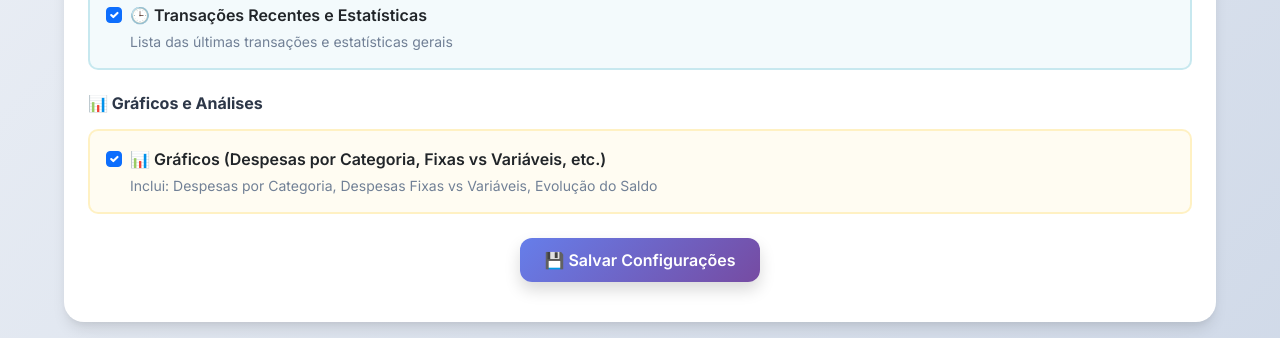
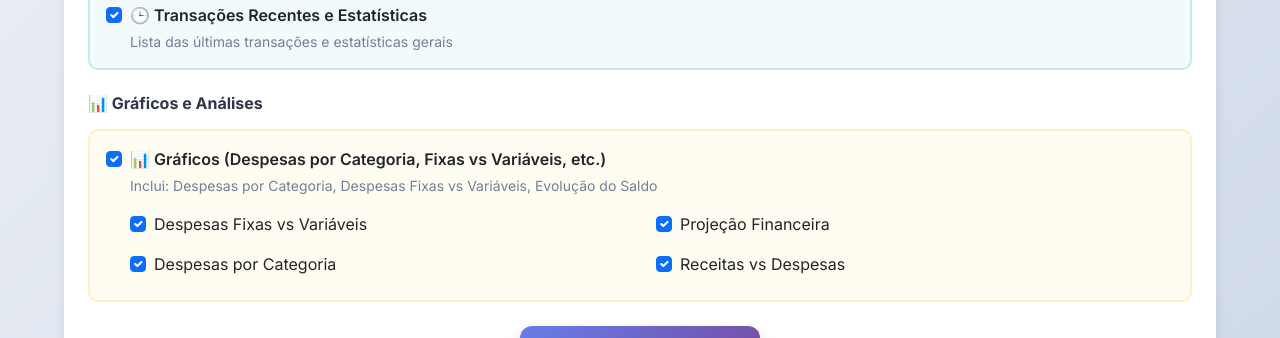
Before and after one commit to MatheusJosue/Planilha-Financeira, a Next.js app: page /configuracoes in a window 1280 px wide. Shown: the part 960-1298 px from the top of the page. Built offline with nearby package versions, Linux system fonts and the light colour scheme; no server answers.

Commit message:
feat: add ChartWrapper component and enhance dashboard chart settings

```diff
--- a/app/configuracoes/page.tsx
+++ b/app/configuracoes/page.tsx
@@ -81,6 +81,12 @@ export default function SettingsPage() {
     periodCards: true,
     charts: true,
     recentTransactions: true,
+    // Individual chart settings
+    expensesByCategory: true,
+    incomeVsExpense: true,
+    recurringVsVariable: true,
+    futureProjection: true,
+    financialStats: true,
   });
 
   // Carregar configurações do banco de dados
@@ -906,6 +912,84 @@ export default function SettingsPage() {
                           Inclui: Despesas por Categoria, Despesas Fixas vs
                           Variáveis, Evolução do Saldo
                         </small>
+
+                        {/* Sub-options for individual charts */}
+                        {dashboardCards.charts && (
+                          <div className="mt-3 ms-4">
+                            <Row className="g-2">
+                              <Col xs={12} md={6}>
+                                <Form.Check
+                                  type="checkbox"
+                                  id="dashboard-recurringVsVariable"
+                                  label="Despesas Fixas vs Variáveis"
+                                  checked={
+                                    dashboardCards.recurringVsVariable ?? true
+                                  }
+                                  onChange={(e) =>
+                                    setDashboardCards({
+                                      ...dashboardCards,
+                                      recurringVsVariable: e.target.checked,
+                                    })
+                                  }
+                                  className="mb-2"
+                                />
+                              </Col>
+
+                              <Col xs={12} md={6}>
+                                <Form.Check
+                                  type="checkbox"
+                                  id="dashboard-futureProjection"
+                                  label="Projeção Financeira"
+                                  checked={
+                                    dashboardCards.futureProjection ?? true
+                                  }
+                                  onChange={(e) =>
+                                    setDashboardCards({
+                                      ...dashboardCards,
+                                      futureProjection: e.target.checked,
+                                    })
+                                  }
+                                  className="mb-2"
+                                />
+                              </Col>
+
+                              <Col xs={12} md={6}>
+                                <Form.Check
+                                  type="checkbox"
+                                  id="dashboard-expensesByCategory"
+                                  label="Despesas por Categoria"
+                                  checked={
+                                    dashboardCards.expensesByCategory ?? true
+                                  }
+                                  onChange={(e) =>
+                                    setDashboardCards({
+                                      ...dashboardCards,
+                                      expensesByCategory: e.target.checked,
+                                    })
+                                  }
+                                  className="mb-2"
+                                />
+                              </Col>
+                              <Col xs={12} md={6}>
+                                <Form.Check
+                                  type="checkbox"
+                                  id="dashboard-incomeVsExpense"
+                                  label="Receitas vs Despesas"
+                                  checked={
+                                    dashboardCards.incomeVsExpense ?? true
+                                  }
+                                  onChange={(e) =>
+                                    setDashboardCards({
+                                      ...dashboardCards,
+                                      incomeVsExpense: e.target.checked,
+                                    })
+                                  }
+                                  className="mb-2"
+                                />
+                              </Col>
+                            </Row>
+                          </div>
+                        )}
                       </div>
                     </Col>
                   </Row>
--- a/app/page.tsx
+++ b/app/page.tsx
@@ -11,6 +11,7 @@ import { FutureProjectionChart } from "@/components/Charts/FutureProjectionChart
 import { MonthSelector } from "@/components/MonthSelector";
 import { DashboardSkeleton } from "@/components/DashboardSkeleton";
 import { useFinanceStore } from "@/store/financeStore";
+import { ChartWrapper } from "@/components/ChartWrapper";
 
 export default function DashboardPage() {
   const { isLoaded } = useFinanceStore();
@@ -21,11 +22,21 @@ export default function DashboardPage() {
     periodCards: true,
     charts: true,
     recentTransactions: true,
+    // New individual chart visibility settings
+    expensesByCategory: true,
+    incomeVsExpense: true,
+    recurringVsVariable: true,
+    futureProjection: true,
+    financialStats: true,
   });
 
   useEffect(() => {
     loadDashboardConfig();
   }, []);
+
+  useEffect(() => {
+    console.log("Configuração do dashboard atualizada:", dashboardConfig);
+  }, [dashboardConfig]);
 
   const loadDashboardConfig = async () => {
     try {
@@ -47,8 +58,50 @@ export default function DashboardPage() {
       if (settings?.dashboard_config) {
         setDashboardConfig(settings.dashboard_config);
       }
+      console.log("Carregando configurações do dashboard:", settings?.dashboard_config);
     } catch (error) {
       console.error("Erro ao carregar configurações do dashboard:", error);
+    }
+  };
+
+  const handleChartRemove = async (chartKey: string) => {
+    const updatedConfig = {
+      ...dashboardConfig,
+      [chartKey]: false,
+    };
+
+    setDashboardConfig(updatedConfig);
+
+    // Save the updated configuration to Supabase
+    try {
+      const supabaseClient = (
+        await import("@/lib/supabase-client")
+      ).createClient();
+      const {
+        data: { user },
+      } = await supabaseClient.auth.getUser();
+
+      if (user) {
+        const { error } = await supabaseClient
+          .from("user_settings")
+          .upsert(
+            {
+              user_id: user.id,
+              dashboard_config: updatedConfig,
+            },
+            { onConflict: "user_id" }
+          );
+
+        if (error) {
+          console.error("Erro ao salvar configurações do dashboard:", error);
+          // Revert the change if saving failed
+          setDashboardConfig(dashboardConfig);
+        }
+      }
+    } catch (error) {
+      console.error("Erro ao salvar configurações do dashboard:", error);
+      // Revert the change if saving failed
+      setDashboardConfig(dashboardConfig);
     }
   };
 
@@ -67,52 +120,90 @@ export default function DashboardPage() {
               <Col lg={8}>
                 <Row className="g-4">
                   <Col lg={12}>
+                    {dashboardConfig.recurringVsVariable && dashboardConfig.charts && (
                       <div
                         className="animate-fade-in"
                         style={{ animationDelay: "0.3s" }}
                       >
+                        <ChartWrapper
+                          title="Despesas Fixas vs Variáveis"
+                          configKey="recurringVsVariable"
+                          onRemove={handleChartRemove}
+                        >
                           <RecurringVsVariableChart />
+                        </ChartWrapper>
                       </div>
+                    )}
                   </Col>
-                  {dashboardConfig.recentTransactions && (
+                  {dashboardConfig.recentTransactions && dashboardConfig.financialStats && dashboardConfig.charts && (
                     <Col lg={12}>
                       <div
                         className="animate-fade-in"
                         style={{ animationDelay: "0.7s" }}
                       >
+                        <ChartWrapper
+                          title="Estatísticas Financeiras"
+                          configKey="financialStats"
+                          onRemove={handleChartRemove}
+                        >
                           <FinancialStats />
+                        </ChartWrapper>
                       </div>
                     </Col>
                   )}
+                  {dashboardConfig.futureProjection && dashboardConfig.charts && (
                     <Col lg={12}>
                       <div
                         className="animate-fade-in"
                         style={{ animationDelay: "0.4s" }}
                       >
+                        <ChartWrapper
+                          title="Projeção Futura"
+                          configKey="futureProjection"
+                          onRemove={handleChartRemove}
+                        >
                           <FutureProjectionChart />
+                        </ChartWrapper>
                       </div>
                     </Col>
+                  )}
                 </Row>
               </Col>
 
               <Col lg={4}>
                 <Row className="g-4">
+                  {dashboardConfig.expensesByCategory && dashboardConfig.charts && (
                     <Col lg={12}>
                       <div
                         className="animate-fade-in h-100"
                         style={{ animationDelay: "0.5s" }}
                       >
+                        <ChartWrapper
+                          title="Despesas por Categoria"
+                          configKey="expensesByCategory"
+                          onRemove={handleChartRemove}
+                        >
                           <ExpensesByCategoryChart />
+                        </ChartWrapper>
                       </div>
                     </Col>
+                  )}
+                  {dashboardConfig.incomeVsExpense && dashboardConfig.charts && (
                     <Col lg={12}>
                       <div
                         className="animate-fade-in h-100"
                         style={{ animationDelay: "0.6s" }}
                       >
+                        <ChartWrapper
+                          title="Receitas vs Despesas"
+                          configKey="incomeVsExpense"
+                          onRemove={handleChartRemove}
+                        >
                           <IncomeVsExpenseChart />
+                        </ChartWrapper>
                       </div>
                     </Col>
+                  )}
                 </Row>
               </Col>
             </Row>
--- /dev/null
+++ b/components/ChartWrapper.tsx
@@ -0,0 +1,73 @@
+"use client";
+
+import { useState, ReactNode } from "react";
+import { Button, Card, Modal } from "react-bootstrap";
+import { FiTrash2 } from "react-icons/fi";
+
+interface ChartWrapperProps {
+  children: ReactNode;
+  title: string;
+  configKey: string;
+  onRemove: (key: string) => void;
+}
+
+export function ChartWrapper({ children, title, configKey, onRemove }: ChartWrapperProps) {
+  const [showConfirm, setShowConfirm] = useState(false);
+
+  const handleRemove = () => {
+    setShowConfirm(true);
+  };
+
+  const confirmRemove = () => {
+    onRemove(configKey);
+    setShowConfirm(false);
+  };
+
+  const cancelRemove = () => {
+    setShowConfirm(false);
+  };
+
+  return (
+    <Card className="border-0 shadow-card h-100 position-relative">
+      <div className="position-absolute top-0 end-0 p-2 d-flex gap-1 z-2">
+        <Button
+          variant="outline-danger"
+          size="sm"
+          onClick={handleRemove}
+          className="border-0 shadow-none d-flex align-items-center justify-content-center"
+          style={{
+            width: "32px",
+            height: "32px",
+            borderRadius: "8px",
+            background: "rgba(220, 53, 69, 0.1)",
+            color: "#dc3545",
+          }}
+          aria-label={`Remover ${title}`}
+        >
+          <FiTrash2 size={14} />
+        </Button>
+      </div>
+
+      {children}
+
+      {/* Confirmation Modal */}
+      <Modal show={showConfirm} onHide={cancelRemove} centered>
+        <Modal.Header closeButton>
+          <Modal.Title className="fw-bold">Confirmar Remoção</Modal.Title>
+        </Modal.Header>
+        <Modal.Body>
+          <p>Você tem certeza que deseja remover o gráfico <strong>{title}</strong> do dashboard?</p>
+          <p className="text-muted">Esta ação pode ser desfeita nas configurações.</p>
+        </Modal.Body>
+        <Modal.Footer>
+          <Button variant="secondary" onClick={cancelRemove}>
+            Cancelar
+          </Button>
+          <Button variant="danger" onClick={confirmRemove}>
+            Remover
+          </Button>
+        </Modal.Footer>
+      </Modal>
+    </Card>
+  );
+}
```
Lines whose indentation alone changed are shown as unchanged.
